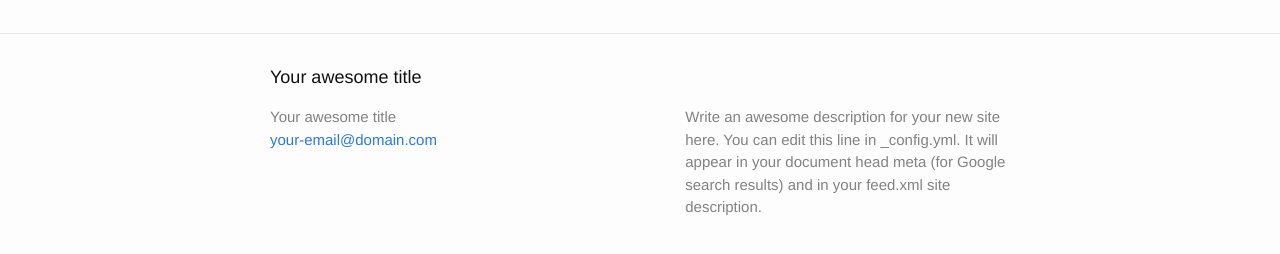
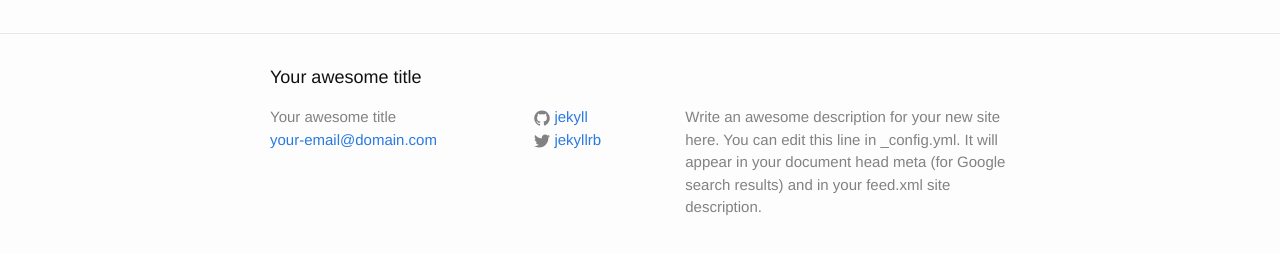
Before and after one commit to YichaoOU/test, a Jekyll site: the page built from index.html, in a window 1280 px wide. Shown: the part 353-607 px from the top of the page. Built offline with Jekyll 4.4.1, drawn with Linux system fonts in a browser that asks for light colours.

Commit message:
fix css bug

```diff
--- a/_config.yml
+++ b/_config.yml
@@ -12,6 +12,10 @@
   Write an awesome description for your new site here. You can edit this
   line in _config.yml. It will appear in your document head meta (for
   Google search results) and in your feed.xml site description.
+baseurl: "/test" # the subpath of your site, e.g. /blog
+url: "http://yourdomain.com" # the base hostname & protocol for your site
+twitter_username: jekyllrb
+github_username:  jekyll
 
 # Build settings
 markdown: kramdown
```
